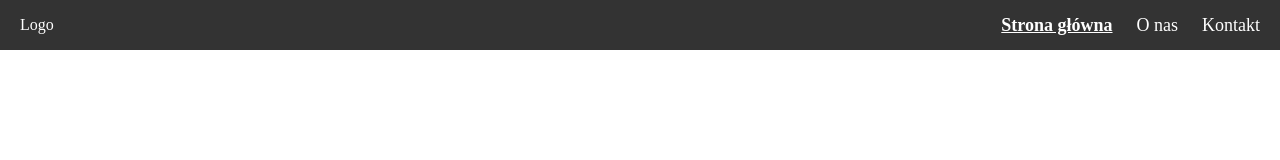
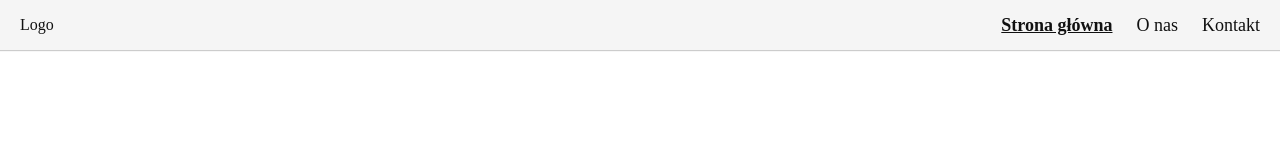
Before and after one commit to NeroTeam12/NeroTeam, a plain HTML site: page index.html in a window 1280 px wide. Drawn offline with Linux system fonts and the light colour scheme.

Commit message:
Update index.html

```diff
--- a/index.html
+++ b/index.html
@@ -5,8 +5,8 @@
     <style>
       /* style dla paska nawigacji */
       nav {
-        background-color: #333; /* kolor tła */
-        color: white; /* kolor tekstu */
+        background-color: #f5f5f5; /* kolor tła, 4 stopnie jasniejszy niż czarny */
+        color: #111; /* kolor tekstu */
         display: flex; /* ustawienie elementów w linii */
         justify-content: space-between; /* odstęp między elementami */
         align-items: center; /* wyrównanie elementów w pionie */
@@ -16,11 +16,12 @@
         left: 0; /* przyczepienie do lewej krawędzi */
         right: 0; /* przyczepienie do prawej krawędzi */
         height: 50px; /* wysokość paska */
+        box-shadow: 0 1px 1px rgba(0, 0, 0, 0.2); /* cieniutki czarny pasek pod spodem */
       }
 
       /* style dla linków nawigacji */
       nav a {
-        color: white; /* kolor tekstu */
+        color: #111; /* kolor tekstu */
         text-decoration: none; /* usunięcie podkreślenia */
         font-size: 18px; /* rozmiar czcionki */
         margin-left: 20px; /* margines z lewej strony */
```
